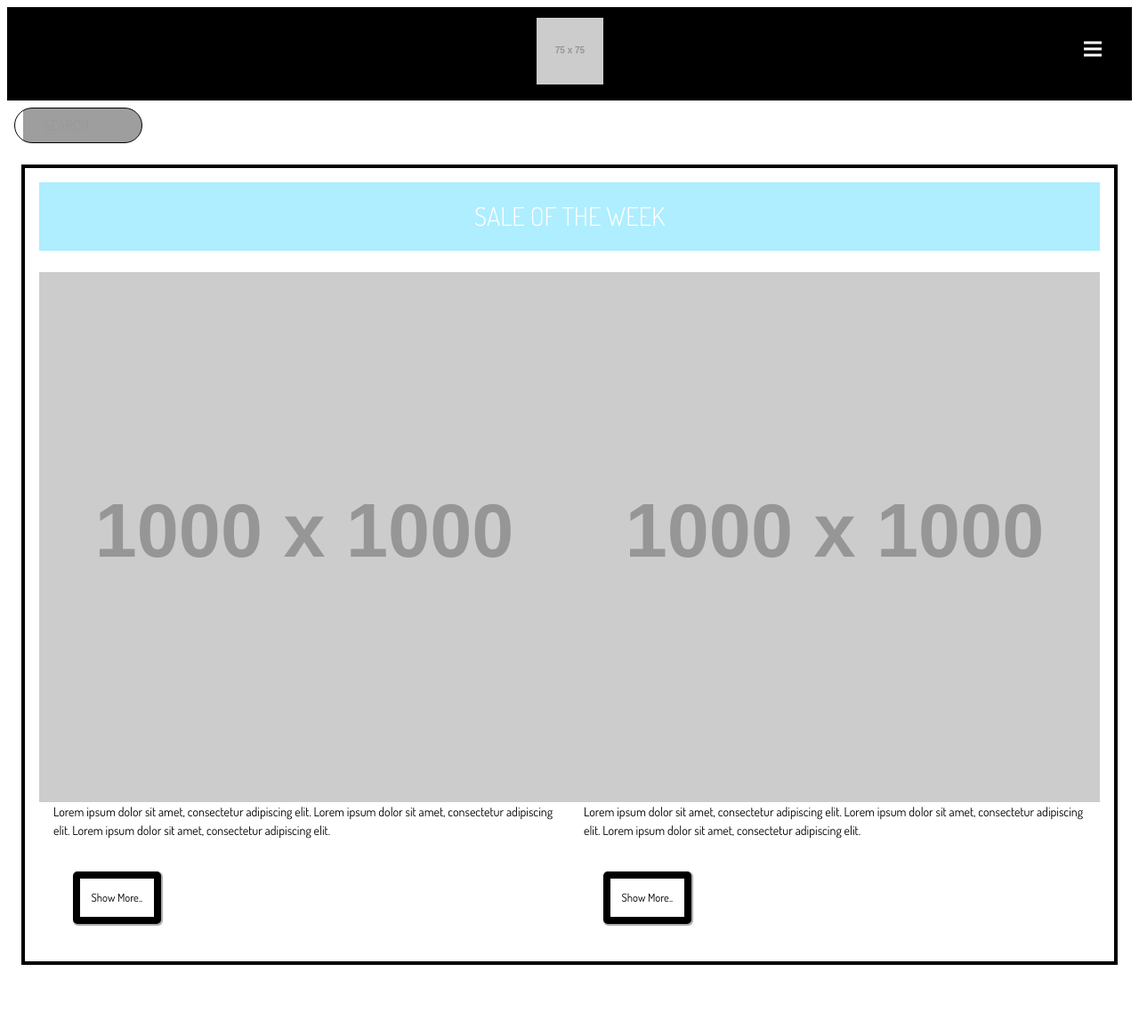
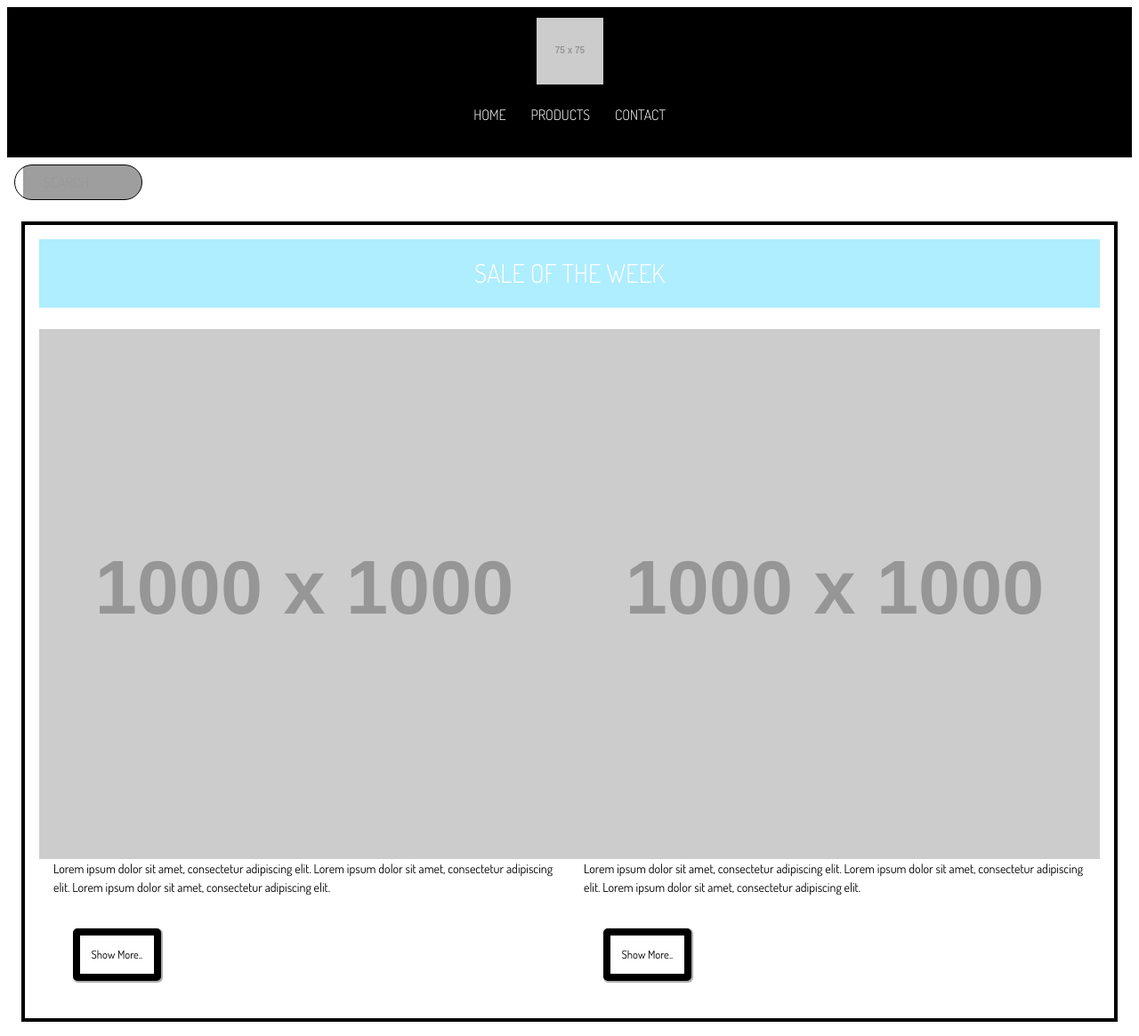
Before and after one commit to situ0020/ecommerce-website, a Jekyll site: the page styleguide/header.html, which Jekyll copies as it is, in a window 1280 px wide. Shown: the whole page at 89% size. Built offline with Jekyll 4.4.1, drawn with Linux system fonts in a browser that asks for light colours; Markdown is read by kramdown in place of the engine named in the settings; before the commit the page ends 1101 px from its top, so only the background shows below that; grey boxes are pictures that could not be loaded.

Commit message:
Added custom titles on the 3 pages

```diff
--- a/about.html
+++ b/about.html
@@ -1,5 +1,6 @@
 ---
 layout: default
+title: ABOUT
 ---
 
 	<div class="unit unit-s-1 unit-m-1 unit-l-1">
--- a/css/header.css
+++ b/css/header.css
@@ -17,7 +17,7 @@ header {
 .nav-btn:visited {
 	display: block;
 	position: absolute;
-	top: 35px;
+	top: 62px;
 	right: 2rem;
 	height: 40px;
 	width: 40px;
@@ -70,9 +70,47 @@ li {
 
 
 @media only screen and (min-width: 30em) {
-.nav li{
+	.nav li{
 		display: inline-block;
 		text-align: center;
 		width: 8rem;
 	}
+
+	.nav {
+		overflow: auto;
+	}
+
+	.nav li {
+		float: left;
+		width: 33.33%;
+	}
+
+	.nav-btn,
+	.nav-btn:link,
+	.nav-btn:visited{
+		display: none;
+	}
+
+	.nav-top{
+		display: block;
+	}
 }
+
+@media only screen and (min-width: 50em) {
+	.nav {
+		text-align: center;
+	}
+
+	.nav li {
+		display: inline-block;
+		float: none;
+		width: auto;
+		margin: 0;
+		padding: 0 1%;
+	}
+
+
+	.nav-top {
+		float: center;
+	}
+}
--- a/index.html
+++ b/index.html
@@ -1,5 +1,6 @@
 ---
 layout: default
+title: HOME
 ---
 
 <div class="promo-box-large grid">
--- a/thank-you.html
+++ b/thank-you.html
@@ -1,5 +1,6 @@
 ---
 layout: default
+title: THANK YOU
 ---
 
 <div class="unit unit-s-1 unit-m-1 unit-l-1">
```
